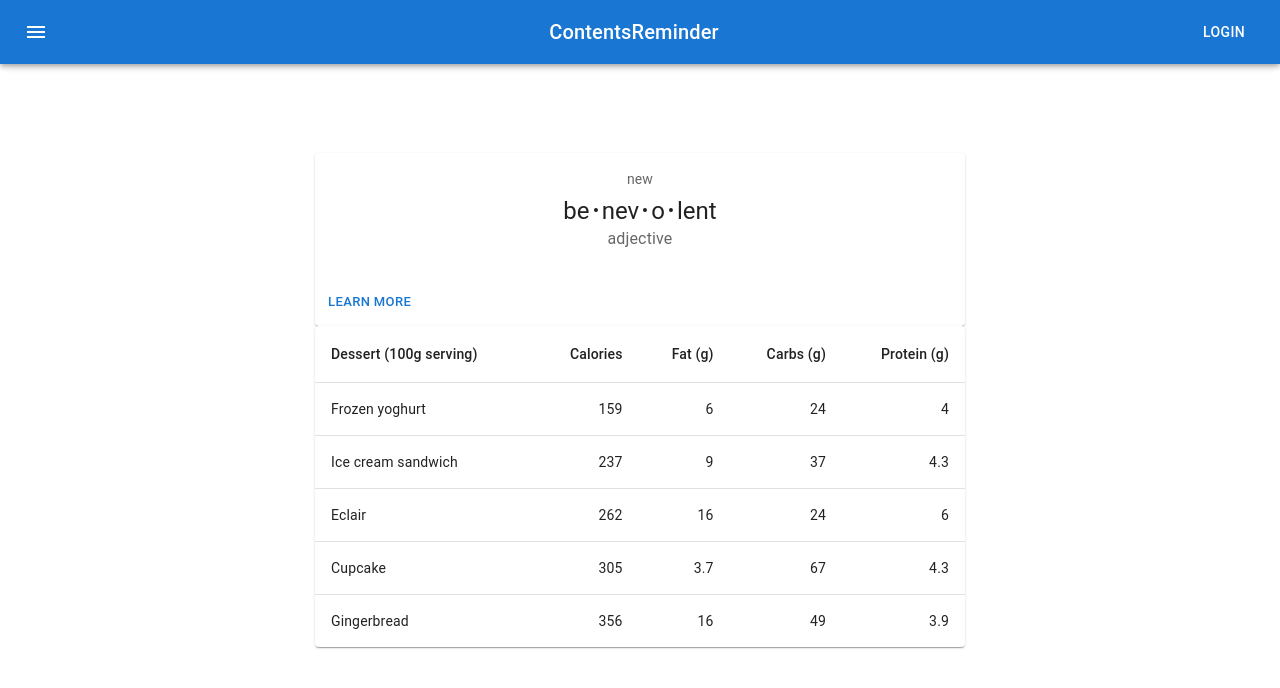
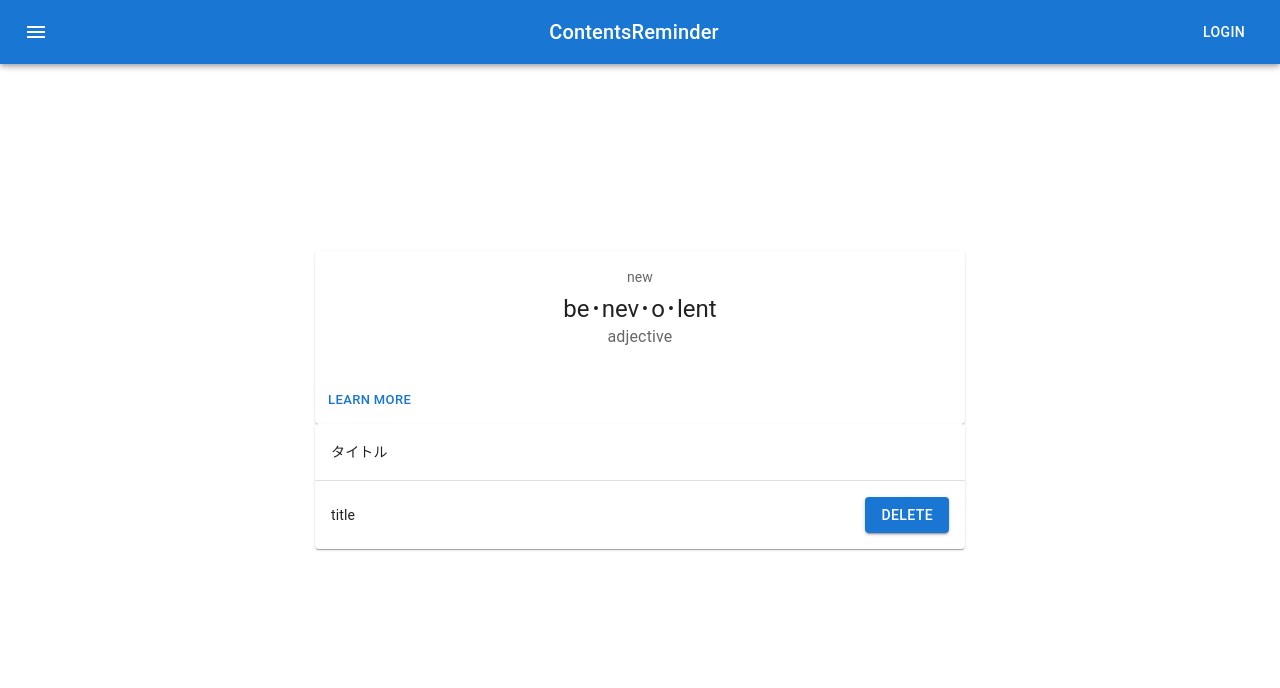
Before and after one commit to mitaka1303/ContentsReminder_frontEnd, a React (Vite) app: page / in a window 1280 px wide. Shown: the top 688 px of the page. Built offline with nearby package versions, Linux system fonts and the light colour scheme.

Commit message:
get list

```diff
--- a/src/Api.jsx
+++ b/src/Api.jsx
@@ -1,13 +1,13 @@
 import axios from "axios"
 import React from "react"
 
-export default function getList(username, password){
+export default async function getList(username, password){
     console.log("getList")
     console.log(username)
-    axios.post("http://localhost:4000/getList",{
+    const data = await axios.post("http://localhost:4000/getList",{
         username: username,
         password: password
-    }).then((response=>{
-        console.log(response.data)
-    }))
+    })
+    console.log(data)
+    return data.data.allItems.rows
 }
--- a/src/App.jsx
+++ b/src/App.jsx
@@ -6,8 +6,10 @@ import './components/ButtonAppBar'
 import ButtonAppBar from './components/ButtonAppBar'
 import BasicTable from './components/BasicTable'
 import BasicCard from './components/BasicCard'
+import getList from './Api'
 function App() {
   const [ userData, setUserData ] = useState(["user", "password"]);
+  const [ list, setList ] = useState(null);
   function changeUserData(i, text){
     if(i==1){
       console.log("change"+userData)
@@ -16,11 +18,17 @@ function App() {
       setUserData([userData[0], text])
     }
   }
+async function reloadList(){
+  let data = await getList(userData[0], userData[1])
+  console.log(data)
+  setList(data)
+  console.log(list)
+}
   return (
     <div>
-      <ButtonAppBar changeUserData={changeUserData} userData={userData}/>
+      <ButtonAppBar changeUserData={changeUserData} userData={userData} reloadList={reloadList}/>
       <BasicCard/>
-      <BasicTable/>
+      <BasicTable list={list}/>
     </div>
   )
 }
--- a/src/components/BasicTable.jsx
+++ b/src/components/BasicTable.jsx
@@ -6,45 +6,38 @@ import TableContainer from '@mui/material/TableContainer';
 import TableHead from '@mui/material/TableHead';
 import TableRow from '@mui/material/TableRow';
 import Paper from '@mui/material/Paper';
+import Button from '@mui/material/Button';
 
-function createData(name, calories, fat, carbs, protein) {
-  return { name, calories, fat, carbs, protein };
+function createNewData(title, checked) {
+  return { title, checked };
 }
 
-const rows = [
-  createData('Frozen yoghurt', 159, 6.0, 24, 4.0),
-  createData('Ice cream sandwich', 237, 9.0, 37, 4.3),
-  createData('Eclair', 262, 16.0, 24, 6.0),
-  createData('Cupcake', 305, 3.7, 67, 4.3),
-  createData('Gingerbread', 356, 16.0, 49, 3.9),
-];
-
-export default function BasicTable() {
+export default function BasicTable(props) {
+  let rows = [
+    createNewData('title', true)
+  ];
+  if(props.list){
+    rows = props.list.map((obj)=>{return createNewData(obj.title, obj.checked)})
+  }
   return (
     <TableContainer component={Paper}>
       <Table sx={{ minWidth: 650 }} aria-label="simple table">
         <TableHead>
           <TableRow>
-            <TableCell>Dessert (100g serving)</TableCell>
-            <TableCell align="right">Calories</TableCell>
-            <TableCell align="right">Fat&nbsp;(g)</TableCell>
-            <TableCell align="right">Carbs&nbsp;(g)</TableCell>
-            <TableCell align="right">Protein&nbsp;(g)</TableCell>
+            <TableCell>タイトル</TableCell>
+            <TableCell align="right"></TableCell>
           </TableRow>
         </TableHead>
         <TableBody>
           {rows.map((row) => (
             <TableRow
-              key={row.name}
+              key={row.title}
               sx={{ '&:last-child td, &:last-child th': { border: 0 } }}
             >
               <TableCell component="th" scope="row">
-                {row.name}
+                {row.title}
               </TableCell>
-              <TableCell align="right">{row.calories}</TableCell>
-              <TableCell align="right">{row.fat}</TableCell>
-              <TableCell align="right">{row.carbs}</TableCell>
-              <TableCell align="right">{row.protein}</TableCell>
+              <TableCell align="right"><Button variant="contained">Delete</Button></TableCell>
             </TableRow>
           ))}
         </TableBody>
--- a/src/components/ButtonAppBar.jsx
+++ b/src/components/ButtonAppBar.jsx
@@ -30,7 +30,7 @@ export default function ButtonAppBar(props) {
           <Button color="inherit" onClick={()=>setVisibleLogin(!visibleLogin)}>Login</Button>
         </Toolbar>
       </AppBar>
-      <Login visibleLogin={visibleLogin} changeUserData={props.changeUserData} userData={props.userData}/>
+      <Login visibleLogin={visibleLogin} changeUserData={props.changeUserData} userData={props.userData} reloadList={props.reloadList}/>
     </Box>
   );
 }
--- a/src/components/Login.jsx
+++ b/src/components/Login.jsx
@@ -59,7 +59,7 @@ export default function Login(props) {
             />
           </FormControl>
 
-          <Button sx={{ mt: 1 /* margin top */ }} onClick={()=>{getList(props.userData[0], props.userData[1])}}>Log in</Button>
+          <Button sx={{ mt: 1 /* margin top */ }} onClick={()=>{props.reloadList()}}>Log in</Button>
           <Typography
             endDecorator={<Link href="/sign-up">Sign up</Link>}
             fontSize="sm"
```
